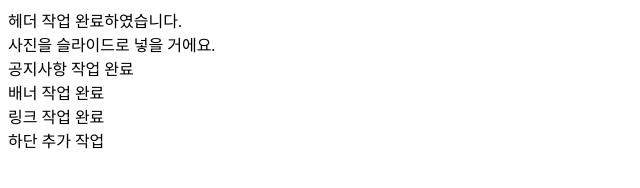
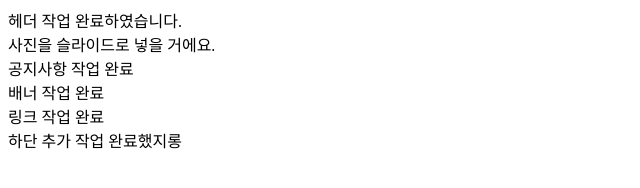
Before and after one commit to devgreact/grid, a plain HTML site: page index.html in a window 1280 px wide. Shown: the whole page, without its empty margins (0-640 px from the left). Drawn offline with Linux system fonts and the light colour scheme.

Commit message:
하단 작업 완료

```diff
--- a/index.html
+++ b/index.html
@@ -19,7 +19,7 @@
       <div class="notice">공지사항 작업 완료</div>
       <div class="banner">배너 작업 완료</div>
       <div class="link">링크 작업 완료</div>
-      <div class="footer">하단 추가 작업</div>
+      <div class="footer">하단 추가 작업 완료했지롱</div>
     </div>
   </body>
 </html>
```
